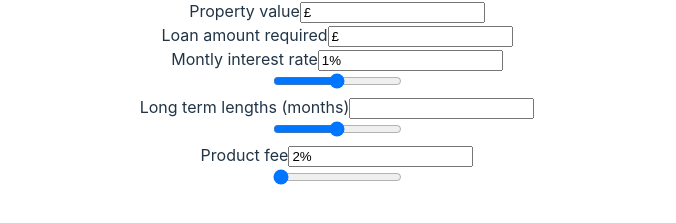
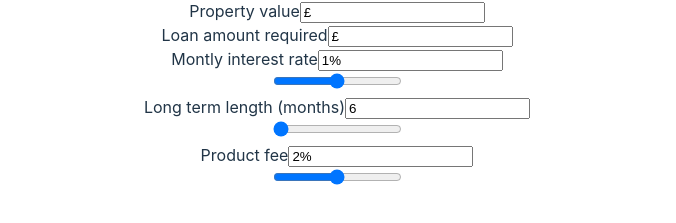
Before and after one commit to mattxmade/fin-calculator, a React (Vite) app: page / in a window 1280 px wide. Shown: the part 367-590 px from the top of the page, without its empty margins (303-979 px from the left). Built offline with nearby package versions, Linux system fonts and the light colour scheme.

Commit message:
Add formData state; consume formData via input value prop

```diff
--- a/src/components/BridgeLoanCalculator.tsx
+++ b/src/components/BridgeLoanCalculator.tsx
@@ -1,20 +1,50 @@
+import { useState } from "react";
+
 type BlcProps = {
   children?: React.ReactNode;
 } & JSX.IntrinsicElements["form"];
 
+type BlcFormData = {
+  "blc-property-value": string;
+  "blc-loan-amount": string;
+  "blc-monthly-interest-rate": string;
+  "blc-loan-term-length": string;
+  "blc-product-fee": string;
+};
+
 export default function BridgeLoanCalculator({ children, ...props }: BlcProps) {
+  const [formData, setFormData] = useState<BlcFormData>({
+    "blc-property-value": "£",
+    "blc-loan-amount": "£",
+    "blc-monthly-interest-rate": "1%",
+    "blc-loan-term-length": "6",
+    "blc-product-fee": "2%",
+  });
+
+  const handleCalcInput = () => {};
+
   return (
     <form {...props}>
       <h1>Bridging Loan Calcualtor</h1>
 
       <section>
         <label htmlFor="blc-property-value">Property value</label>
-        <input name="blc-property-value" type="text" defaultValue="£" />
+        <input
+          name="blc-property-value"
+          type="text"
+          defaultValue="£"
+          value={formData["blc-property-value"]}
+        />
       </section>
 
       <section>
         <label htmlFor="blc-loan-amount">Loan amount required</label>
-        <input name="blc-loan-amount" type="text" defaultValue="£" />
+        <input
+          name="blc-loan-amount"
+          type="text"
+          defaultValue="£"
+          value={formData["blc-loan-amount"]}
+        />
       </section>
 
       <section>
@@ -26,6 +56,7 @@ export default function BridgeLoanCalculator({ children, ...props }: BlcProps) {
             name="blc-monthly-interest-rate"
             type="text"
             defaultValue="1%"
+            value={formData["blc-monthly-interest-rate"]}
           />
         </section>
 
@@ -42,30 +73,40 @@ export default function BridgeLoanCalculator({ children, ...props }: BlcProps) {
       <section>
         <section>
           <label htmlFor="blc-loan-term-length">
-            Long term lengths (months)
+            Long term length (months)
           </label>
-          <input name="blc-loan-term-length" type="text" />
+          <input
+            name="blc-loan-term-length"
+            type="text"
+            defaultValue="6"
+            value={formData["blc-loan-term-length"]}
+          />
         </section>
 
         <input
           name="blc-loan-term-length"
-          defaultValue="1"
+          defaultValue="6"
           type="range"
-          step="0.1"
-          min="0"
-          max="2"
+          step="1"
+          min="6"
+          max="18"
         />
       </section>
 
       <section>
         <section>
           <label htmlFor="blc-product-fee">Product fee</label>
-          <input name="blc-product-fee" type="text" defaultValue="2%" />
+          <input
+            name="blc-product-fee"
+            type="text"
+            defaultValue="2%"
+            value={formData["blc-product-fee"]}
+          />
         </section>
 
         <input
           name="blc-product-fee"
-          defaultValue="1"
+          defaultValue="2"
           type="range"
           step="1"
           min="1"
```
